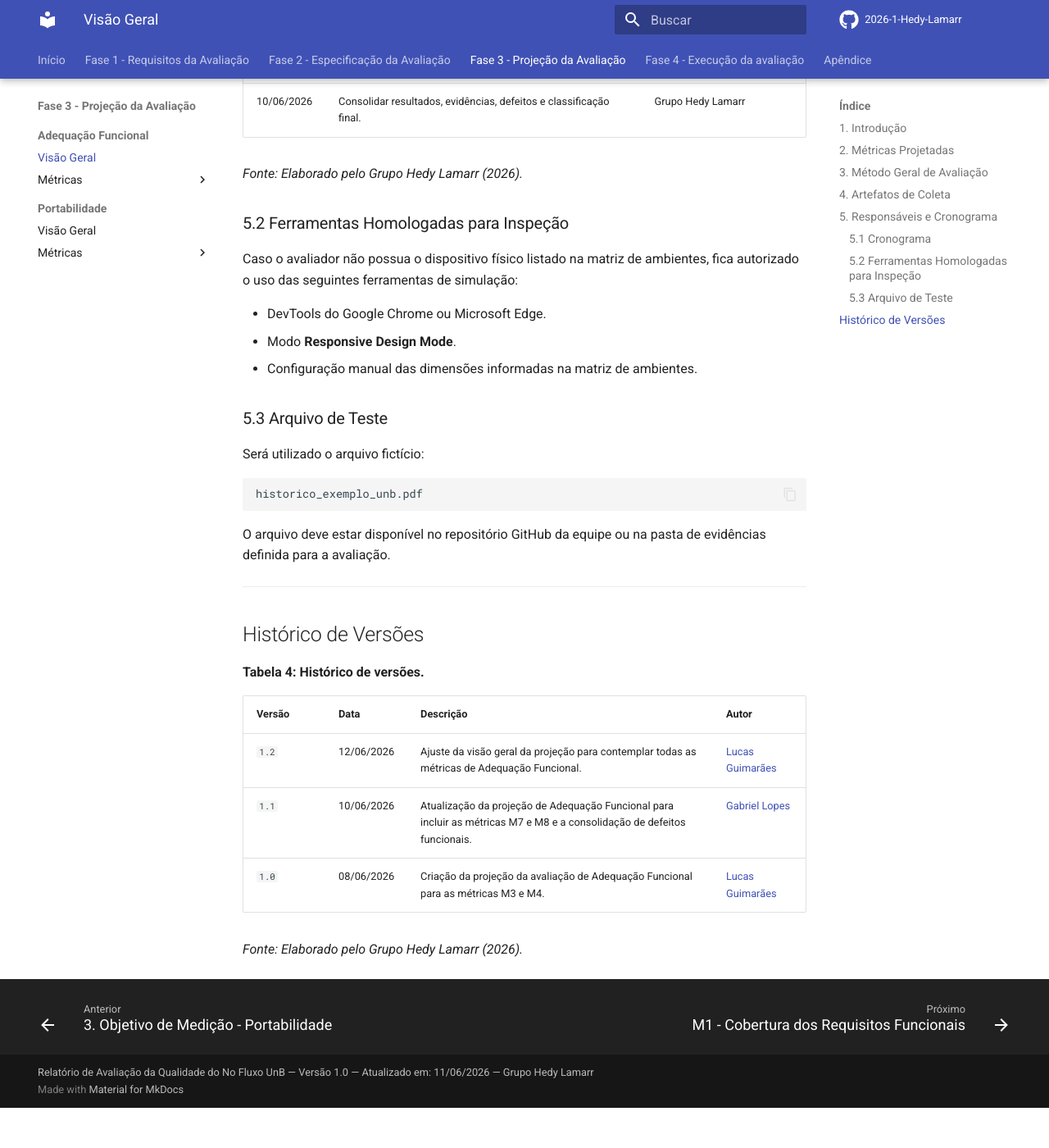
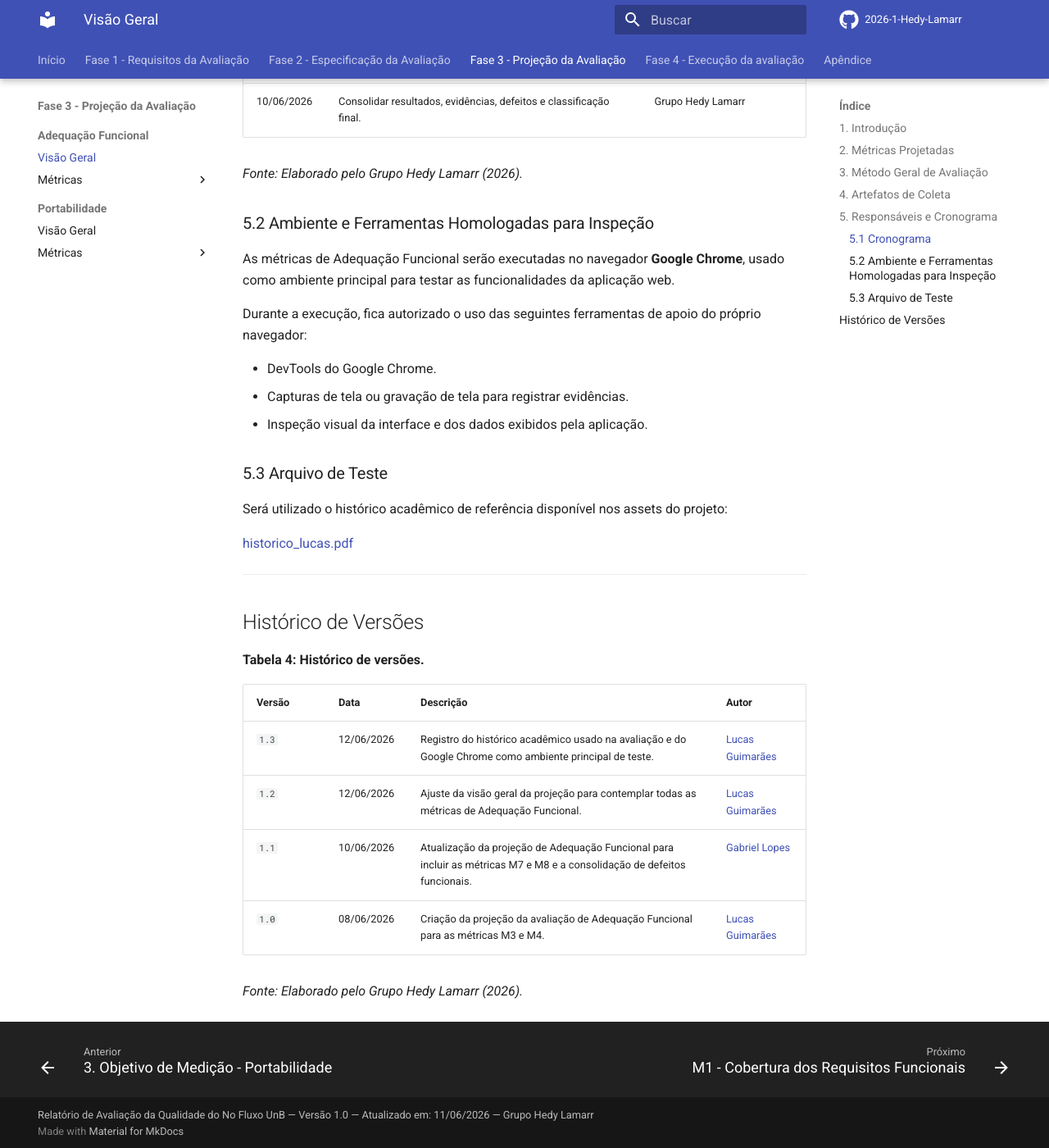
Before and after one commit to FCTE-Qualidade-de-Software-1/2026-1_T01_HEDY_LAMAR, an MkDocs documentation site: the page built from docs/fase3/adequacao_funcional/index.md, in a window 1280 px wide and 1400 px high, scrolled down 3051 px. Shown: the whole window at 82% size. Built offline with MkDocs 1.6.1 and Material for MkDocs 9.7.7, drawn with Linux system fonts in a browser that asks for light colours; comment, search, counter and statistics services are not loaded; before the commit the page ends 4402 px from its top, so only the background shows below that.

Commit message:
docs(fix): ajusta ambientes e ferramentas homologadas para inspeção na fase 3

````diff
--- a/docs/fase3/adequacao_funcional/index.md
+++ b/docs/fase3/adequacao_funcional/index.md
@@ -89,23 +89,21 @@ AF_M3_PRE_REQUISITO_CIC0004_2026-06-08.png
 
 *Fonte: Elaborado pelo Grupo Hedy Lamarr (2026).*
 
-### 5.2 Ferramentas Homologadas para Inspeção
+### 5.2 Ambiente e Ferramentas Homologadas para Inspeção
 
-Caso o avaliador não possua o dispositivo físico listado na matriz de ambientes, fica autorizado o uso das seguintes ferramentas de simulação:
+As métricas de Adequação Funcional serão executadas no navegador **Google Chrome**, usado como ambiente principal para testar as funcionalidades da aplicação web.
 
-- DevTools do Google Chrome ou Microsoft Edge.
-- Modo **Responsive Design Mode**.
-- Configuração manual das dimensões informadas na matriz de ambientes.
+Durante a execução, fica autorizado o uso das seguintes ferramentas de apoio do próprio navegador:
+
+- DevTools do Google Chrome.
+- Capturas de tela ou gravação de tela para registrar evidências.
+- Inspeção visual da interface e dos dados exibidos pela aplicação.
 
 ### 5.3 Arquivo de Teste
 
-Será utilizado o arquivo fictício:
+Será utilizado o histórico acadêmico de referência disponível nos assets do projeto:
 
-```text
-historico_exemplo_unb.pdf
-```
-
-O arquivo deve estar disponível no repositório GitHub da equipe ou na pasta de evidências definida para a avaliação.
+[historico_lucas.pdf](../../assets/historico_lucas.pdf)
 
 ---
 
@@ -115,6 +113,7 @@ O arquivo deve estar disponível no repositório GitHub da equipe ou na pasta de
 
 | Versão | Data | Descrição | Autor |
 |---|---|---|---|
+| `1.3` | 12/06/2026 | Registro do histórico acadêmico usado na avaliação e do Google Chrome como ambiente principal de teste. | [Lucas Guimarães](https://github.com/lcsgborges) |
 | `1.2` | 12/06/2026 | Ajuste da visão geral da projeção para contemplar todas as métricas de Adequação Funcional. | [Lucas Guimarães](https://github.com/lcsgborges) |
 | `1.1` | 10/06/2026 | Atualização da projeção de Adequação Funcional para incluir as métricas M7 e M8 e a consolidação de defeitos funcionais. | [Gabriel Lopes](https://github.com/BrzGab) |
 | `1.0` | 08/06/2026 | Criação da projeção da avaliação de Adequação Funcional para as métricas M3 e M4. | [Lucas Guimarães](https://github.com/lcsgborges) |
````
